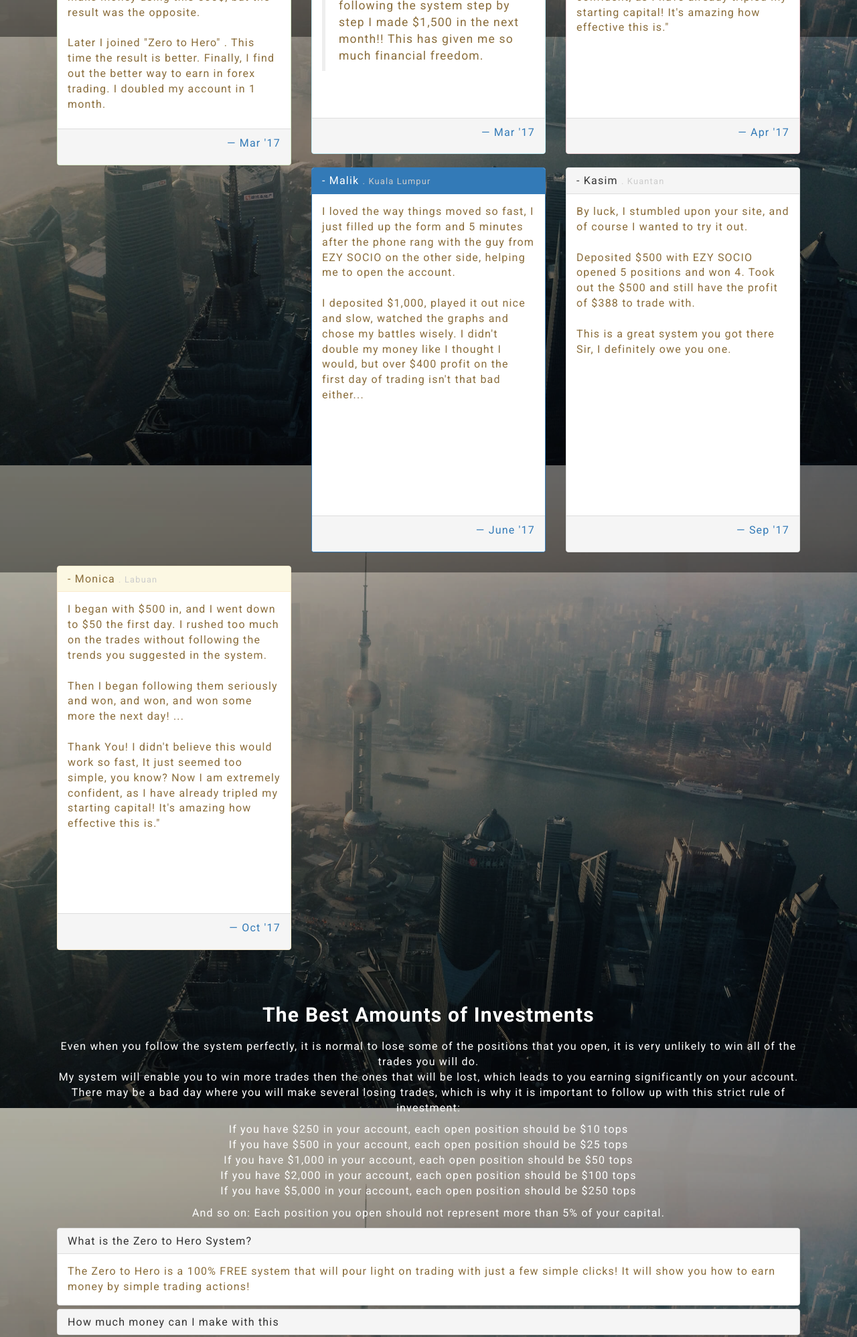
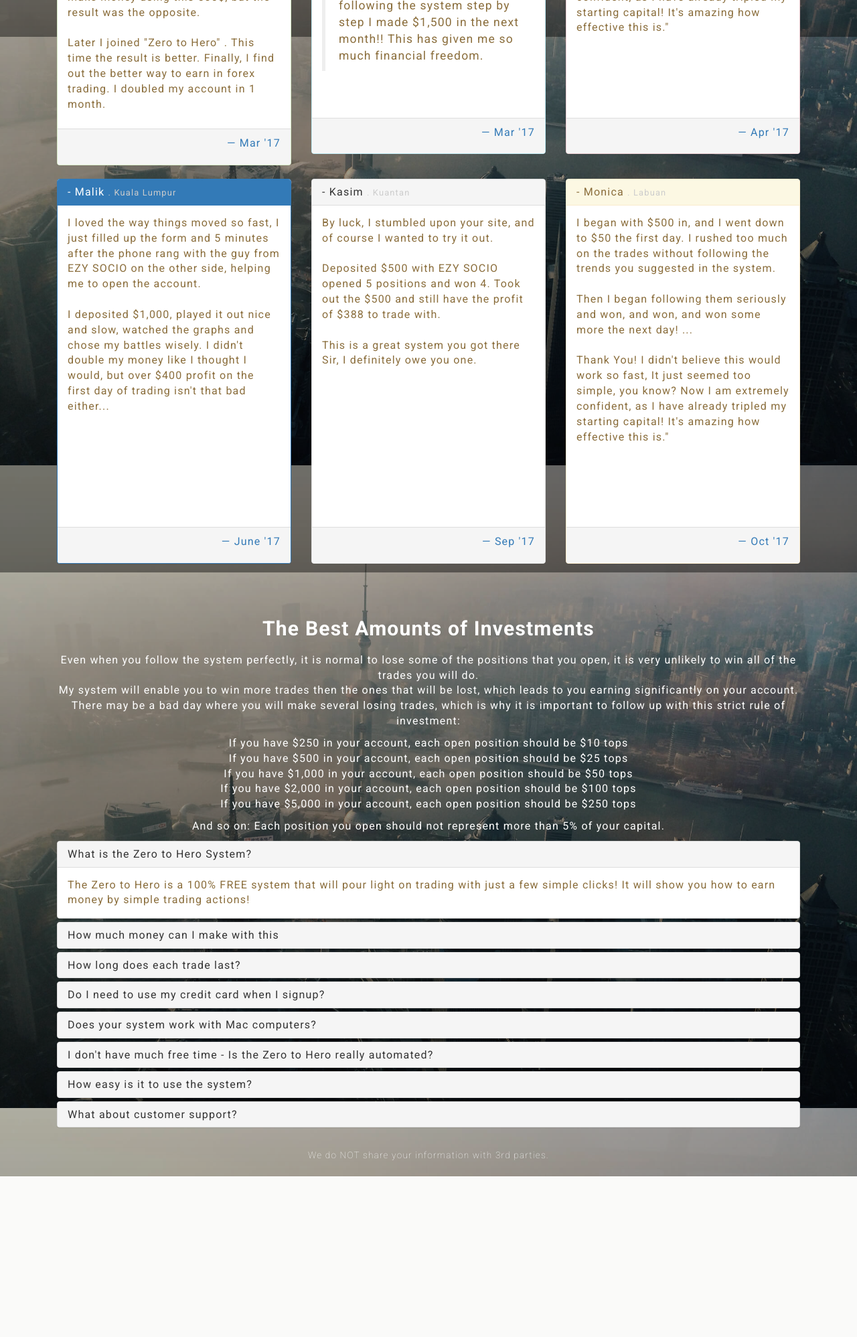
Before and after one commit to iamyinka/ezyLandingPage, a PHP site: page / in a window 1280 px wide. Shown: the part 3145-5142 px from the top of the page at 67% size. After the commit the page ends 4902 px from the top, so only its background shows below. Run offline with PHP 8.4, Linux system fonts and the light colour scheme; some libraries are stand-ins or nearby versions.

Commit message:
Finish Landing App

```diff
--- a/index.php
+++ b/index.php
@@ -197,7 +197,14 @@
 							  </div>
 
 
-							  <div class="col-md-4">
+							</div>
+
+						</div>
+
+
+						<div class="row">
+						  <div class="container testimony">
+								<div class="col-md-4">
 							    <div class="panel panel-success">
 							      <div class="panel-heading">
 							        <h3 class="panel-title">- Yinka <span>. Penang</span></h3>
@@ -259,9 +266,13 @@ effective this is."</p>
 							      </div>
 							    </div>
 							  </div>
+						  </div>
+						</div>
 
 
 
+						<div class="row">
+						  <div class="container testimony">
 
 								<div class="col-md-4">
 							    <div class="panel panel-primary">
```
